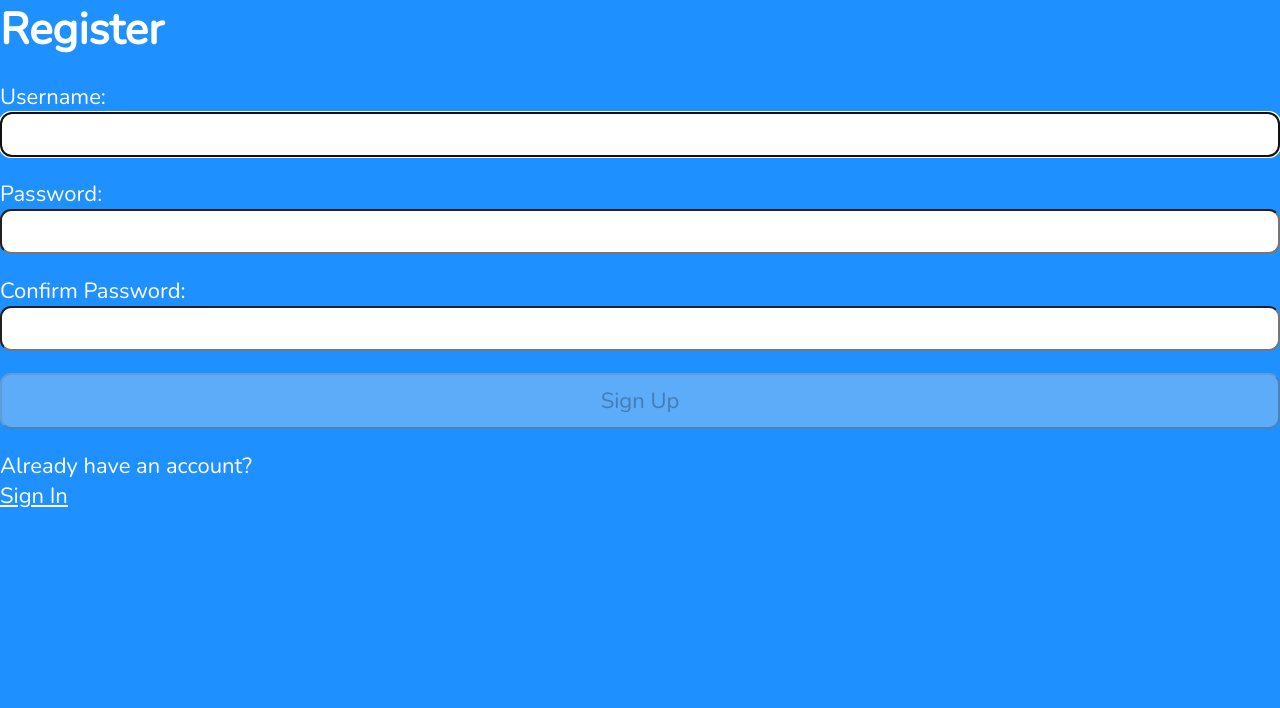
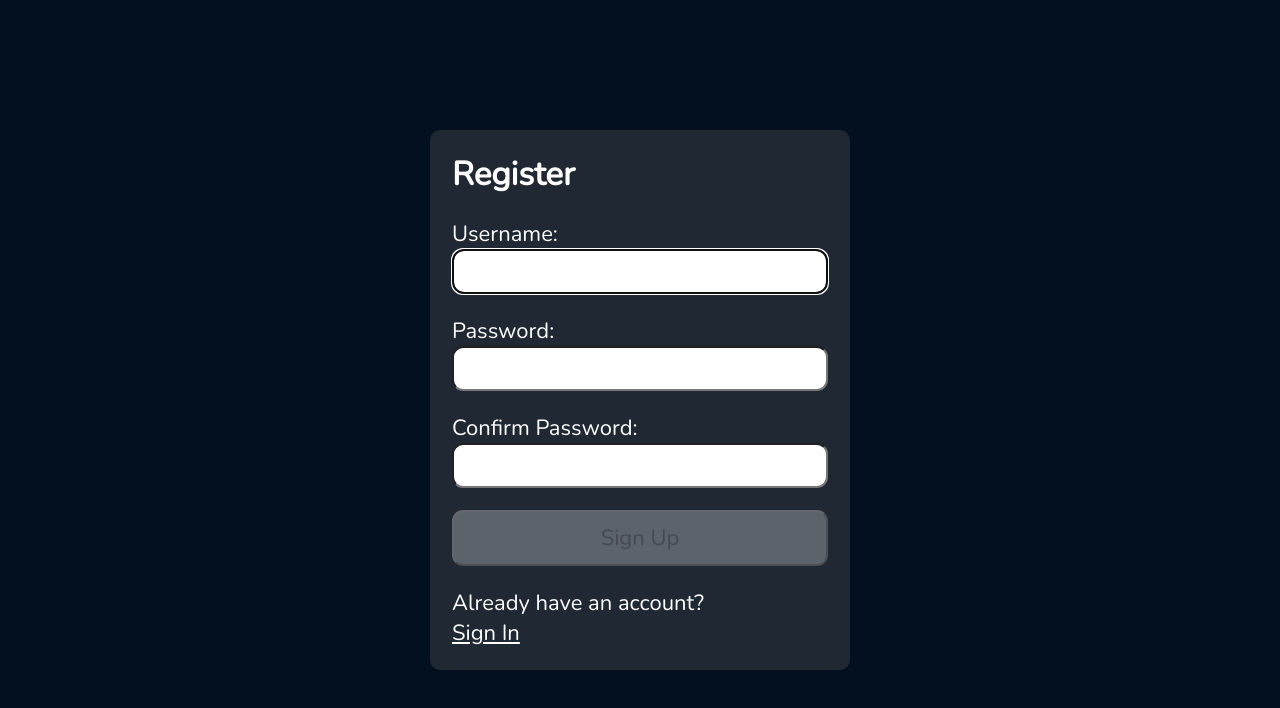
Before and after one commit to NnadiukwuCynthia/form, a React (Vite) app in the folder form-validation/: page / in a window 1280 px wide. Shown: the top 708 px of the page. Built offline with nearby package versions, Linux system fonts and the light colour scheme.

Commit message:
Task: Worked on form submit

```diff
--- a/form-validation/src/App.css
+++ b/form-validation/src/App.css
@@ -14,7 +14,7 @@ html {
 
 body {
     min-height: 100vh;
-    background-color: dodgerblue;
+    background-color: rgb(2, 16, 31);
 }
 
 .App {
@@ -34,7 +34,8 @@ section {
     flex-direction: column;
     justify-content: flex-start;
     padding: 1rem;
-    background-color: rgba(0,0,0,0.4);
+    border-radius: 10px;
+    background-color: rgba(75, 76, 80, 0.4);
 }
 
 form {
--- a/form-validation/src/App.jsx
+++ b/form-validation/src/App.jsx
@@ -5,7 +5,7 @@ function App() {
 
   return (
     <>
-      <main>
+      <main className='App'>
       <Register />
       </main>
     </>
--- a/form-validation/src/components/Register.jsx
+++ b/form-validation/src/components/Register.jsx
@@ -1,6 +1,6 @@
 import {useState, useRef, useEffect} from 'react';
 import {FaCheck, FaInfoCircle, FaTimes} from 'react-icons/fa'
-import App from './../App';
+
 
 const USER_REGEX= /^[a-zA-z][a-zA-z0-9-_]{4,20}$/;
 const PWD_REGEX = /^(?=.*[a-z])(?=.*[A-Z])(?=.*[0-9])(?=.*[!@#$%]).{8,24}$/;
@@ -48,11 +48,31 @@ const Register = () => {
         setErrMsg('');
     }, [userName, password, matchPassword])
 
+    const handleSubmit = async (e) => {
+        e.preventDefault();
+        const validate1 = USER_REGEX.test(userName)
+        const validate2 = PWD_REGEX.test(password);
+        if (!validate1 || !validate2) {
+            setErrMsg('Invalid Entry');
+            return;
+        }
+        console.log(userName, password);
+        setSuccessMsg(true);
+    }
   return (
     <>
+    {successMsg ? (
+        <section>
+            <h1>Success!!!</h1>
+            <p>
+                <a href="/login">Sign In</a>
+            </p>
+        </section>
+    ) : (
+        <section>
     <p ref={errorRef} className={errMsg ? 'errmsg' : "offscreen"} aria-live='assertive'>{errMsg}</p>
     <h1>Register</h1>
-    <form>
+    <form onSubmit={handleSubmit}>
         <label htmlFor="username">Username:
         <span  className={validName ? "valid" : "hide"}> <FaCheck/>
         </span>
@@ -138,6 +158,10 @@ const Register = () => {
         <a href='/login'>Sign In</a>
         </span>
     </p>
+    </section>
+    )
+    }
+
     </>
   )
 }
```
